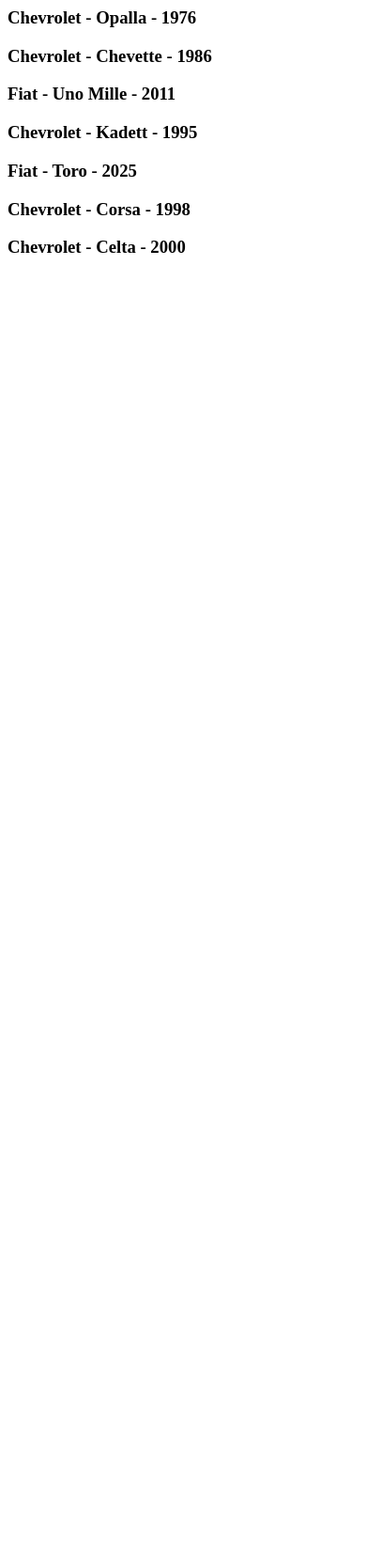
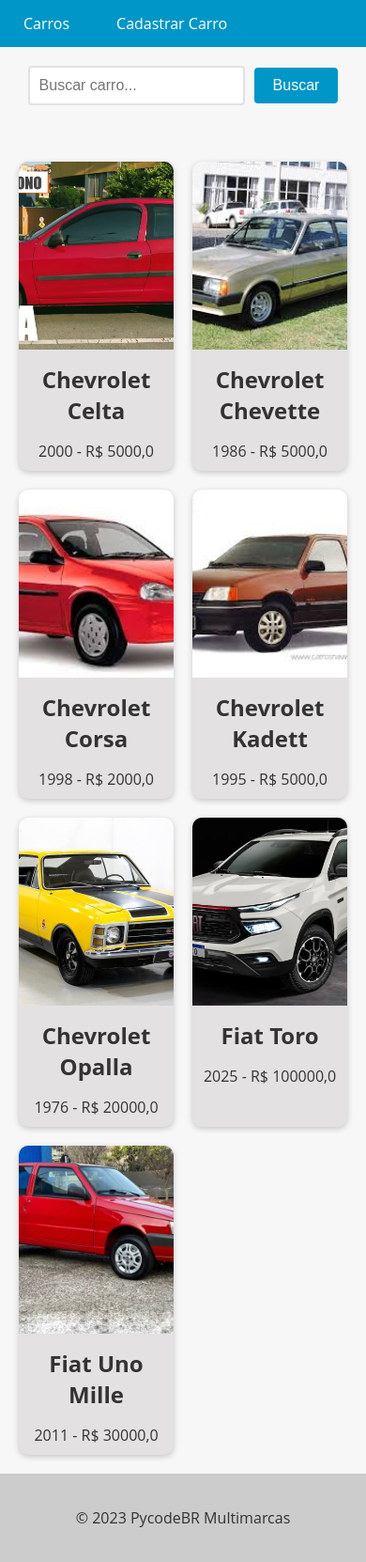
Before and after one commit to guikastner/djangomaster_carros, a Django app: page /cars/ in a window 390 px wide. Shown: the whole page at 94% size. Before the commit the page ends 269 px from the top, so only its background shows below. Run offline with Django 5.2, Linux system fonts and the light colour scheme; data comes from the database, SQL or seed files in the repository; both versions use the stored data as it was after the commit.

Commit message:
Término de controles de forms

```diff
--- a/app/settings.py
+++ b/app/settings.py
@@ -58,7 +58,7 @@
 TEMPLATES = [
     {
         'BACKEND': 'django.template.backends.django.DjangoTemplates',
-        'DIRS': [],
+        'DIRS': ['app/templates'],
         'APP_DIRS': True,
         'OPTIONS': {
             'context_processors': [
--- /dev/null
+++ b/app/templates/base.html
@@ -0,0 +1,90 @@
+<!DOCTYPE html>
+<html lang="en">
+<head>
+  <meta charset="UTF-8">
+  <meta name="viewport" content="width=device-width, initial-scale=1.0">
+  <title>{% block title %}{% endblock %}</title>
+  <style>
+    body {
+        font-family: 'Open Sans', sans-serif;
+        background-color: #f7f7f7;
+        color: #333;
+        margin: 0;
+        padding: 0;
+    }
+
+    header {
+        background-color: #0096c7;
+        color: #fff;
+        text-align: center;
+    }
+
+    footer {
+        background-color: #ccc;
+        color: #333;
+        padding: 20px;
+        text-align: center;
+    }
+
+    nav {
+        background-color: #0096c7;
+        color: #fff;
+        height: 50px;
+        display: flex;
+        justify-content: space-between;
+        align-items: center;
+    }
+
+    nav ul {
+        list-style: none;
+        margin: 0;
+        padding: 0;
+        display: flex;
+    }
+
+    nav ul li {
+        margin: 0 10px;
+    }
+
+    nav ul li a {
+        color: #fff;
+        text-decoration: none;
+        font-size: 16px;
+        padding: 15px;
+        transition: all 0.3s ease;
+    }
+
+    nav ul li a:hover {
+        background-color: #32bbe8;
+    }
+
+    nav ul li.active a {
+        background-color: #666;
+    }
+
+    nav ul li.active a:hover {
+        background-color: #999;
+    }
+
+  </style>
+</head>
+<body>
+  <header>
+    <nav>
+      <ul>
+        <li><a href="{% url 'cars_list' %}">Carros</a></li>
+        <li><a href="{% url 'new_car' %}">Cadastrar Carro</a></li>
+      </ul>
+    </nav>
+  </header>
+
+  <main>
+    {% block content %}
+    {% endblock %}
+  </main>
+
+  <footer>
+    <p>&copy; 2023 PycodeBR Multimarcas</p>
+  </footer>
+</body>
+</html>
--- a/app/urls.py
+++ b/app/urls.py
@@ -4,11 +4,12 @@
 from django.urls import path
 from django.conf import settings
 from django.conf.urls.static import static
-from cars.views import carview
+from cars.views import carview, new_car_view
 
 
 
 urlpatterns = [
     path('admin/', admin.site.urls),
-    path('cars/', carview),
+    path('cars/', carview, name='cars_list'),
+    path('new_car', new_car_view, name='new_car'),
 ] + static(settings.MEDIA_URL, document_root=settings.MEDIA_ROOT)
--- a/cars/templates/cars.html
+++ b/cars/templates/cars.html
@@ -1,12 +1,119 @@
-<html>
-    <head>
-        <title>Meus carros html</title>
-    </head>
-    {% block content %}
-    <body>
-        {% for cars in cars %}
-            <h3>{{ cars.brand }} - {{ cars.model }} - {{ cars.factory_year }}</h3>
-        {% endfor %}
-    </body>
-    {% endblock content %}
-</html>
+{% extends "base.html" %}
+
+
+{% block content %}
+<style>
+  .car-grid {
+    display: grid;
+    grid-template-columns: repeat(3, 1fr);
+    gap: 20px;
+    margin: 0 auto;
+    max-width: 1200px;
+    padding: 20px;
+  }
+
+  .car-card {
+    background-color: #e3e1e1;
+    box-shadow: 0 2px 6px rgba(0, 0, 0, 0.2);
+    border-radius: 10px;
+    overflow: hidden;
+    text-align: center;
+    transition: all 0.3s ease;
+  }
+
+  .car-card:hover {
+      cursor: pointer;
+      box-shadow: 0 4px 10px rgba(0, 0, 0, 0.4);
+      transform: translateY(-2px);
+  }
+
+  .car-card img {
+    width: 100%;
+    height: 200px;
+    object-fit: cover;
+  }
+
+  .car-card h3 {
+      font-size: 20px;
+      margin-top: 10px;
+      margin-bottom: 5px;
+  }
+
+  .car-card h2 {
+    font-size: 1.5rem;
+    margin: 10px;
+  }
+
+  .car-card p {
+    font-size: 1rem;
+    margin-bottom: 10px;
+  }
+
+  @media (max-width: 768px) {
+    .car-grid {
+      grid-template-columns: repeat(2, 1fr);
+    }
+  }
+
+  form {
+      display: flex;
+      justify-content: center;
+      align-items: center;
+      margin-bottom: 20px;
+      text-align: center;
+      padding: 20px;
+  }
+
+  input[type="text"] {
+      padding: 10px;
+      font-size: 16px;
+      border: 2px solid #e3e1e1;
+      border-radius: 4px;
+      margin-right: 10px;
+      transition: border-bottom-color 0.3s ease-in-out;
+  }
+
+  input[type="text"]:focus {
+      outline: none;
+      border-bottom-color: #e3e1e1;
+  }
+
+  button[type="submit"] {
+      background-color: #0096c7;
+      color: #fff;
+      border: none;
+      padding: 10px 20px;
+      font-size: 16px;
+      border-radius: 4px;
+      cursor: pointer;
+      transition: background-color 0.3s ease-in-out;
+  }
+
+  button[type="submit"]:hover {
+      background-color: #108eb8;
+  }
+</style>
+
+<form method="GET" action="{% url 'cars_list' %}">
+  <input type="text" name="search" placeholder="Buscar carro...">
+  <button type="submit">Buscar</button>
+</form>
+
+<div class="car-grid">
+  {% if cars %}
+    {% for car in cars %}
+      <div class="car-card">
+        {% if car.photo %}
+            <img src="{{ car.photo.url }}" alt="{{ car.model }} - {{ car.brand }}">
+        {% else %}
+            <img src="/media/cars/default.jpg" alt="Imagem não disponível">
+        {% endif %}
+        <h2>{{ car.brand }} {{ car.model }}</h2>
+        <p>{{ car.factory_year }} - R$ {{ car.value }}</p>
+      </div>
+    {% endfor %}
+  {% else %}
+    <p class="no-results">Nenhum carro encontrado.</p>
+  {% endif %}
+</div>
+{% endblock %}
--- a/cars/views.py
+++ b/cars/views.py
@@ -1,16 +1,16 @@
-from django.shortcuts import render
+from django.shortcuts import render, redirect
 from cars.models import Car
-#from django.http import HttpResponse
+from cars.forms import CarModelForm
 
 
 
 def carview(request):
-    cars = Car.objects.all()
+    cars = Car.objects.all().order_by('model')
     search = request.GET.get('search')
     print(search)
 
     if search:
-        cars = Car.objects.filter(model__icontains=search)
+        cars = Car.objects.filter(model__icontains=search).order_by('model')
 
     return render(
         request,
@@ -18,3 +18,14 @@
         {'cars': cars})
     #request
     #template name - local
+
+def new_car_view(request):
+    if request.method == 'POST':
+        new_car_form = CarModelForm(request.POST, request.FILES)
+        if new_car_form.is_valid():
+            new_car_form.save()
+            return redirect('cars_list')
+        print (new_car_form.data)
+    else:
+        new_car_form = CarModelForm()
+    return render(request, 'new_car.html', {'new_car_form': new_car_form})
```
Also changed, not shown: cars/forms.py (added, +29 -0 lines), cars/templates/new_car.html (added, +17 -0 lines), db.sqlite3, media/cars/Kadett_1995.jpeg (added), media/cars/celta_2000-1.jpg (added), media/cars/celta_2000-1_Nzrlg47.jpg (added), media/cars/celta_2000.jpg (added), media/cars/celta_2000_v35YkBA.jpg (added), media/cars/celta_2000_wUQfGt1.jpg (added), media/cars/corsa_1999.jpeg (added), media/cars/default.jpg (added), media/cars/fiat_toro.jpeg (added).
